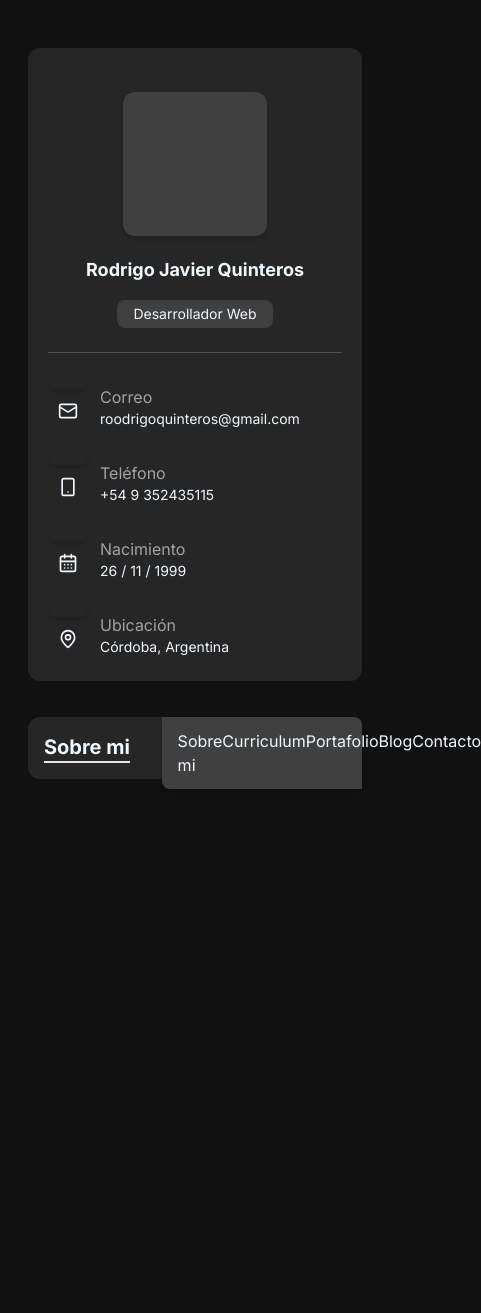
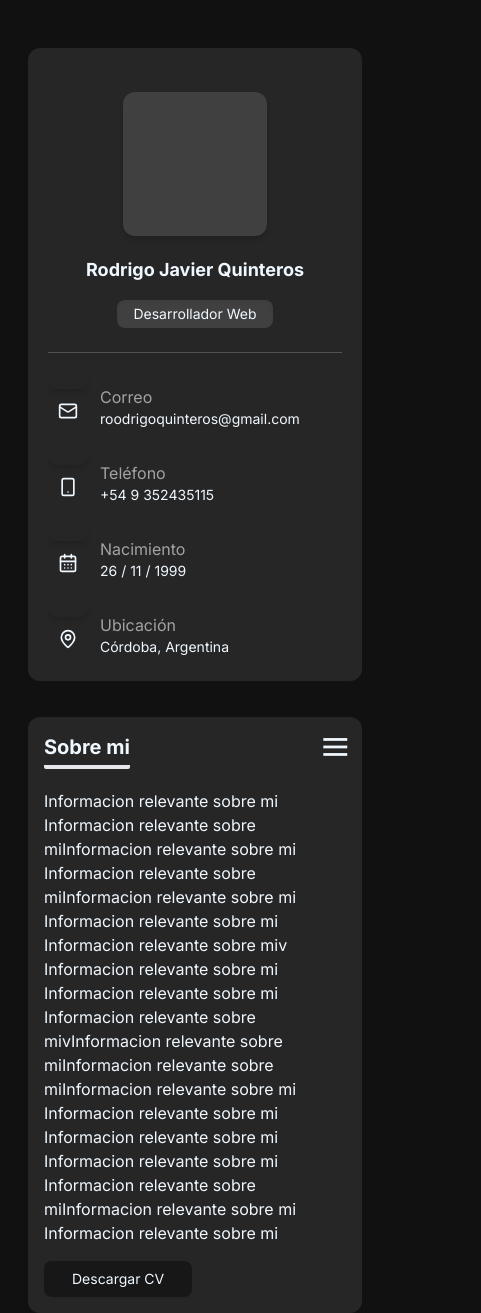
Before and after one commit to rodrigo745/portafolio, a Next.js app: page / in a window 390 px wide. Shown: the whole page, 481 px wide, since content can reach past the window. Before the commit the page ends 844 px from the top, so only its background shows below. Built offline with nearby package versions, Linux system fonts and the light colour scheme.

Commit message:
titulos de los contenedores

```diff
--- a/app/page.js
+++ b/app/page.js
@@ -5,7 +5,11 @@ import Container from "@/components/container/Container";
 export default function Home() {
   return (
     <main className="p-4">
-      <h1 className="text-xl border-b-2 w-fit font-bold">Sobre mi</h1>
+      <h1 className="text-xl border-b-4 rounded-sm w-fit font-bold pb-1">Sobre mi</h1>
+      <div className="mt-5">
+        <p>Informacion relevante sobre mi Informacion relevante sobre miInformacion relevante sobre mi Informacion relevante sobre miInformacion relevante sobre mi Informacion relevante sobre mi Informacion relevante sobre miv Informacion relevante sobre mi Informacion relevante sobre mi Informacion relevante sobre mivInformacion relevante sobre miInformacion relevante sobre miInformacion relevante sobre mi Informacion relevante sobre mi Informacion relevante sobre mi Informacion relevante sobre mi Informacion relevante sobre miInformacion relevante sobre mi Informacion relevante sobre mi</p>
+      </div>
+      <button className="px-7 shadow-sm text-sm py-2 bg-neutral-900 rounded-lg mt-4">Descargar CV</button>
     </main>
   );
 }
--- a/app/pages/blog/page.jsx
+++ b/app/pages/blog/page.jsx
@@ -1,5 +1,7 @@
 export default function Blog(){
     return(
-        <div>Blog</div>
+        <div className="p-4">
+            <h1 className="text-xl border-b-4 rounded-sm w-fit font-bold pb-1">Blog</h1>
+        </div>
     )
 }
--- a/app/pages/contacto/page.jsx
+++ b/app/pages/contacto/page.jsx
@@ -1,5 +1,7 @@
 export default function Contacto(){
     return(
-        <div>Contacto</div>
+        <div className="p-4">
+            <h1 className="text-xl border-b-4 rounded-sm w-fit font-bold pb-1">Contacto</h1>
+        </div>
     )
 }
--- a/app/pages/curriculum/page.jsx
+++ b/app/pages/curriculum/page.jsx
@@ -1,5 +1,7 @@
 export default function Curriculum(){
     return(
-        <div>Curriculum</div>
+        <div className="p-4">
+            <h1 className="text-xl border-b-4 rounded-sm w-fit font-bold pb-1">Curriculum</h1>
+        </div>
     )
 }
--- a/app/pages/portafolio/page.jsx
+++ b/app/pages/portafolio/page.jsx
@@ -1,5 +1,7 @@
 export default function Portafolio(){
     return(
-        <div>Portafolio</div>
+        <div className="p-4">
+            <h1 className="text-xl border-b-4 rounded-sm w-fit font-bold pb-1">Portafolio</h1>
+        </div>
     )
 }
--- a/components/nav/Nav.jsx
+++ b/components/nav/Nav.jsx
@@ -2,12 +2,19 @@ import Link from "next/link"
 
 export default function Nav(){
     return(
-        <div className="absolute  right-0 top-0 w-[60%] flex justify-between bg-neutral-700 shadow-md rounded-bl-lg rounded-tr-lg p-3 px-4">
-           <Link href="/">Sobre mi</Link>
-           <Link href="/pages/curriculum">Curriculum</Link>
-           <Link href="/pages/portafolio">Portafolio</Link>
-           <Link href="/pages/blog">Blog</Link>
-           <Link href="/pages/contacto">Contacto</Link>
+        <div>
+            {/* Desktop */}
+            <div className="absolute  right-0 top-0 w-[60%] hidden lg:flex justify-between bg-neutral-700 shadow-md rounded-bl-lg rounded-tr-lg p-3 px-4">
+            <Link href="/">Sobre mi</Link>
+            <Link href="/pages/curriculum">Curriculum</Link>
+            <Link href="/pages/portafolio">Portafolio</Link>
+            <Link href="/pages/blog">Blog</Link>
+            <Link href="/pages/contacto">Contacto</Link>
+            </div>
+            {/* Movil */}
+            <div className="block lg:hidden absolute top-0 right-0 p-4">
+                <button className="rotate-90 font-bold text-xl">|||</button>
+            </div>
         </div>
     )
 }
```
